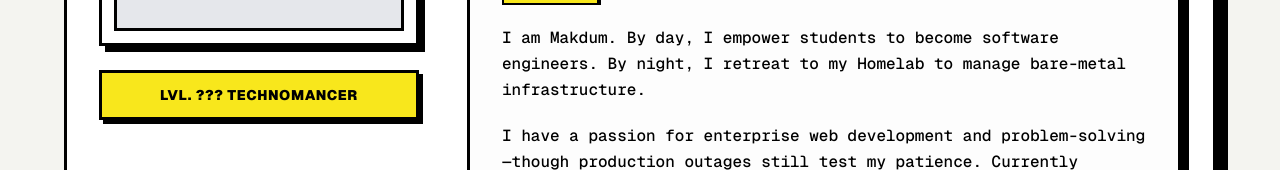
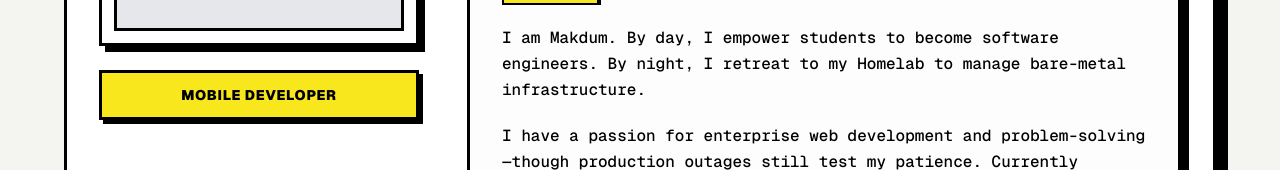
Before and after one commit to MakdumIbrohim/portfolio-v2, a Next.js app: page / in a window 1280 px wide. Shown: the part 580-750 px from the top of the page. Built offline with nearby package versions, Linux system fonts and the light colour scheme.

Commit message:
feat: implement initial portfolio main page with navigation, profile details, and terminal-style sections.

```diff
--- a/app/page.tsx
+++ b/app/page.tsx
@@ -54,7 +54,7 @@ export default function Home() {
 
               {/* Level Badge */}
               <div className="mt-4 md:mt-6 border-[3px] border-black dark:border-white bg-[#f8e71c] dark:bg-[#b8a900] font-black p-2 sm:p-3 text-center shadow-[3px_3px_0_0_#000] md:shadow-[4px_4px_0_0_#000] dark:shadow-[3px_3px_0_0_#fff] text-black dark:text-white uppercase tracking-wider text-xs sm:text-sm">
-                LVL. ??? TECHNOMANCER
+                MOBILE DEVELOPER
               </div>
             </div>
 
```
